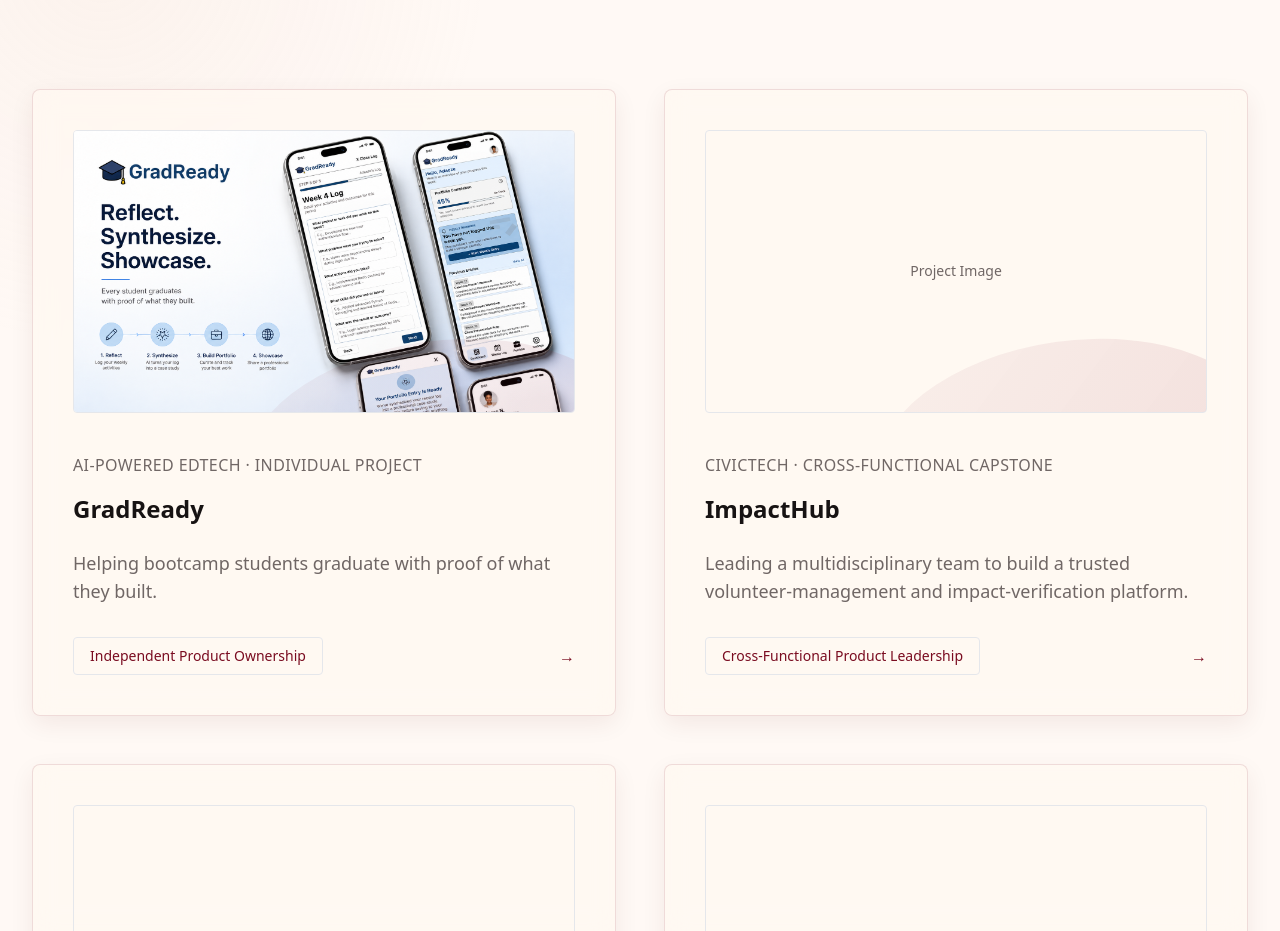
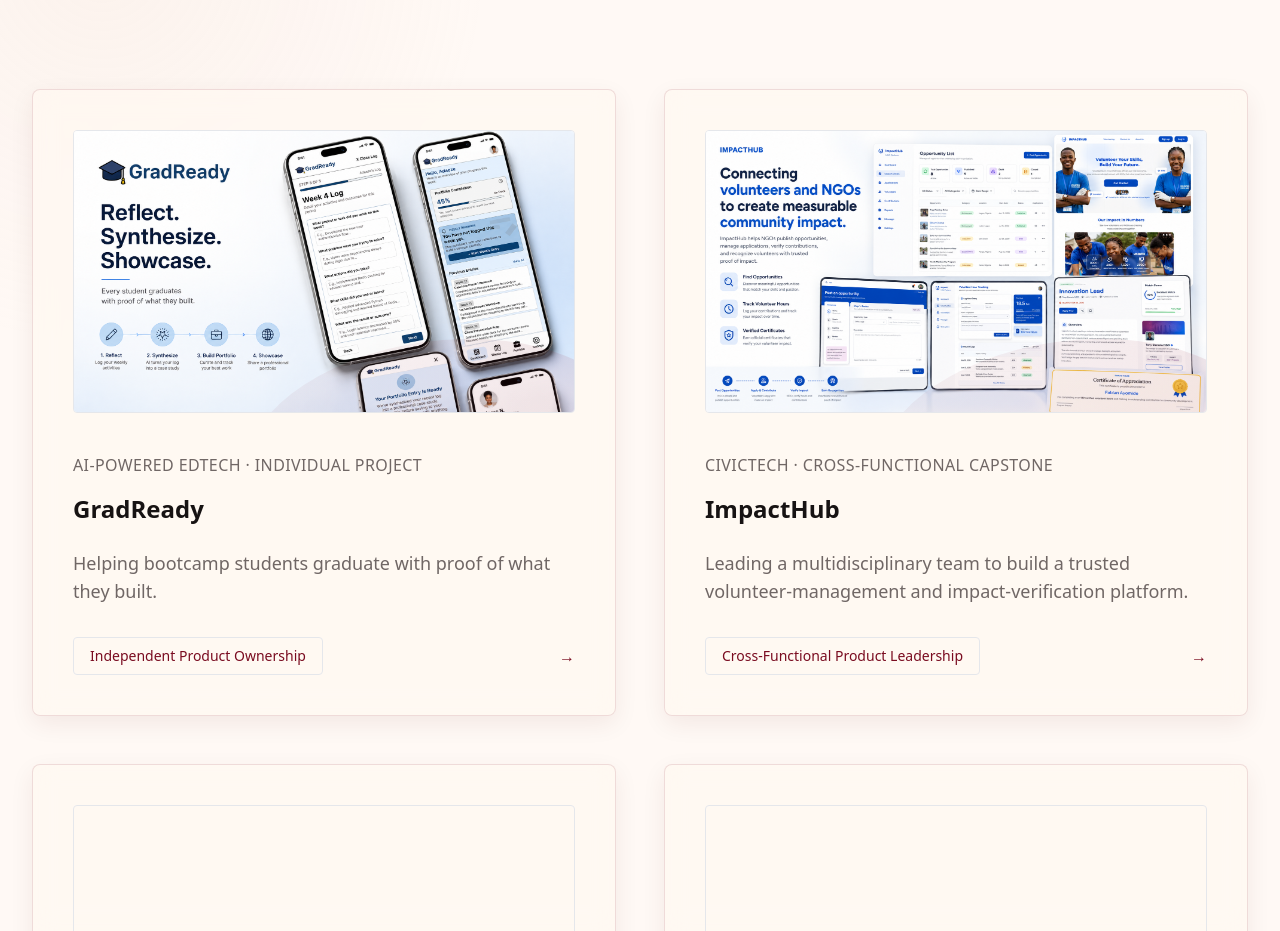
Before and after one commit to chisomuayogu/Product-Management-Portfolio, a Next.js app: page / in a window 1280 px wide. Shown: the part 1280-2211 px from the top of the page. Built offline with nearby package versions, Linux system fonts and the light colour scheme.

Commit message:
feat: add ImpactHub project card image

```diff
--- a/src/components/SelectedWork.tsx
+++ b/src/components/SelectedWork.tsx
@@ -8,7 +8,8 @@
   description: string
   capability: string
   href: string
-  image?: string
+  cardImage?: string
+  cardImageAlt?: string
 }
 
 const projects: ProjectCard[] = [
@@ -19,7 +20,7 @@
     description: 'Helping bootcamp students graduate with proof of what they built.',
     capability: 'Independent Product Ownership',
     href: '/case-studies/gradready',
-    image: '/projects/gradready/gradready-project-card.png',
+    cardImage: '/projects/gradready/gradready-project-card.png',
   },
   {
     id: 'impacthub',
@@ -28,6 +29,8 @@
     description: 'Leading a multidisciplinary team to build a trusted volunteer-management and impact-verification platform.',
     capability: 'Cross-Functional Product Leadership',
     href: '/case-studies/impacthub',
+    cardImage: '/projects/impacthub/impacthub-project-card.png',
+    cardImageAlt: 'ImpactHub product experience connecting volunteers and NGOs through opportunity management, contribution tracking, and verified recognition',
   },
   {
     id: 'bulk-market',
@@ -69,10 +72,10 @@
             >
               <article>
                 <div className="project-visual relative mb-8 md:mb-10 bg-cream/45 border border-burgundy/10 aspect-video rounded overflow-hidden flex items-center justify-center group-hover:bg-blush/30 transition-colors duration-300">
-                  {project.image ? (
+                  {project.cardImage ? (
                     <Image
-                      src={project.image}
-                      alt={`${project.name} product experience showing weekly documentation, AI-assisted portfolio generation, and the final student portfolio`}
+                      src={project.cardImage}
+                      alt={project.cardImageAlt ?? `${project.name} product experience showing weekly documentation, AI-assisted portfolio generation, and the final student portfolio`}
                       fill
                       sizes="(min-width: 768px) 50vw, 100vw"
                       className="object-cover transition-transform duration-500 group-hover:scale-[1.02]"
```
Also changed, not shown: public/projects/impacthub/impacthub-project-card.png (added).
